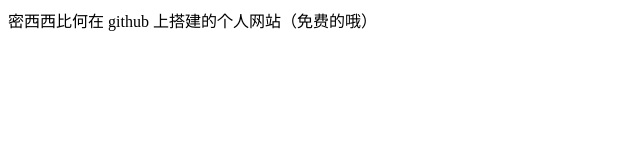
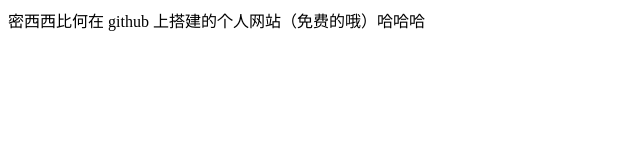
Before and after one commit to DoubleStorm/DoubleStorm.github.io, a plain HTML site: page index.html in a window 1280 px wide. Shown: the full height of the page, 0-640 px from the left. Drawn offline with Linux system fonts and the light colour scheme.

Commit message:
基本更新

```diff
--- a/index.html
+++ b/index.html
@@ -5,6 +5,6 @@
 	<title>密西西比何</title>
 </head>
 <body>
-	密西西比何在 github 上搭建的个人网站（免费的哦）
+	密西西比何在 github 上搭建的个人网站（免费的哦）哈哈哈
 </body>
 </html>
```
